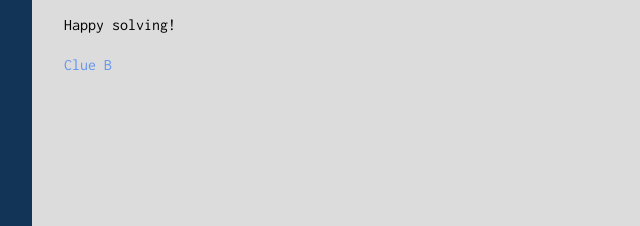
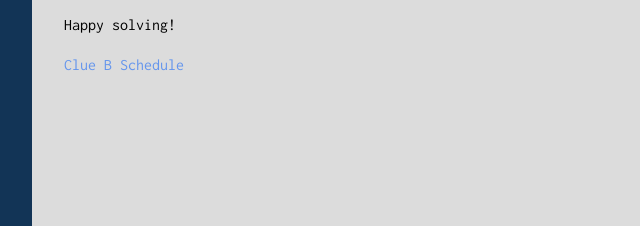
Before and after one commit to cban1/cban1.github.io, a plain HTML site: page index.html in a window 1280 px wide. Shown: the part 399-625 px from the top of the page, 251-891 px from the left. Drawn offline with nearby package versions, Linux system fonts and the light colour scheme.

Commit message:
Added schedule link

```diff
--- a/index.html
+++ b/index.html
@@ -24,5 +24,7 @@
 
         <a href="clueb">Clue B</a>
 
+        <a href="spring-schedule.htm">Schedule</a>
+
         </body>
 </html>
```
